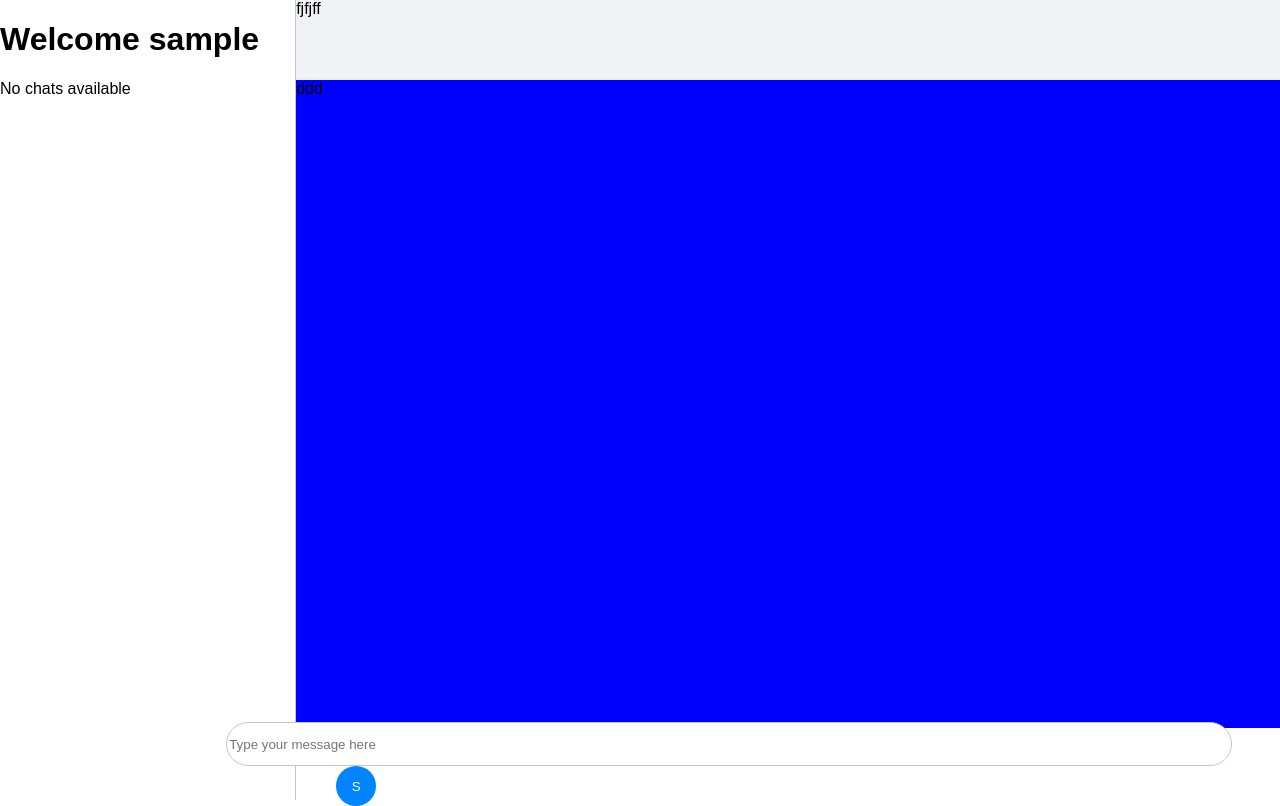
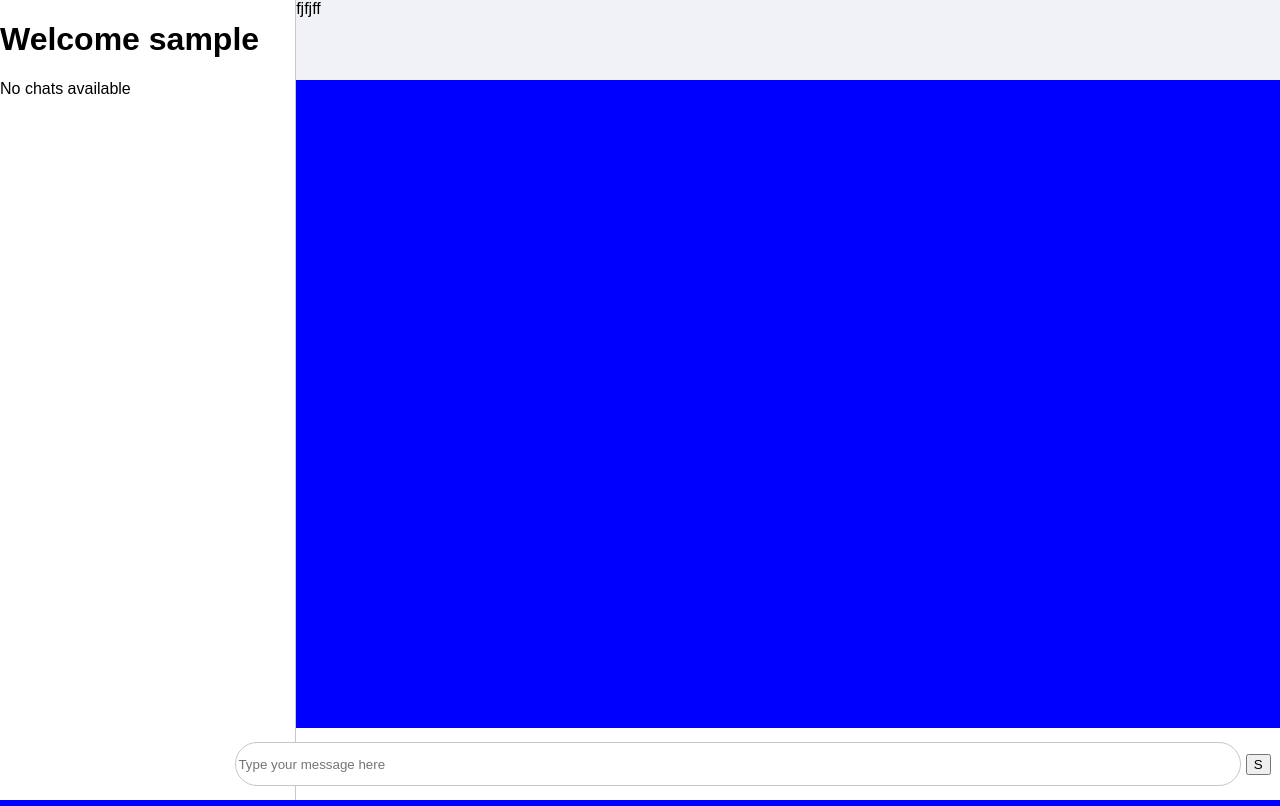
Before and after one commit to marcogiovannigiacomo/prova_msger, a PHP site: page /HomePage.php in a window 1280 px wide. Run offline with PHP 8.4, Linux system fonts and the light colour scheme; the visitor is signed in with stand-in values (Sample User, id 1); data that the repository does not hold is empty.

Commit message:
Add files via upload

```diff
--- a/HomePage.php
+++ b/HomePage.php
@@ -44,7 +44,7 @@ $username = $_SESSION["username"];
 
             <div class="bottom-rightside-container ">
                 <div class="chat-box">
-                    ddd
+                    <?php include("getMessages.php"); ?>
                 </div>
                 <div class="message-send-box">
                     <form action="sendMessage.php" method="post">
--- a/Homepage.css
+++ b/Homepage.css
@@ -119,13 +119,4 @@ body {
 }
 
 .send{
-
-        background-color: #0084ff !important;
-        color: white !important;
-        border: 0 !important;
-        border-radius: 40px !important;
-        width: 40px !important;
-        height: 40px !important;
-        margin-left: 40px !important;
-
 }
--- a/getChat.php
+++ b/getChat.php
@@ -28,8 +28,8 @@ $result = mysqli_query($conn, $sql);
 
 if (mysqli_num_rows($result) > 0) {
     while ($row = mysqli_fetch_assoc($result)) {
-        echo "<form method='post' action='chat.php'>";
-        echo '<button type="submit" class= "' . $classebottone . '">' . $row["chat_name"] . '" ';
+        echo "<form method='post' action='getMessages.php'>";
+        echo '<button type="submit" class= "' . $classebottone . '"name="chat-button" value="'. $row["chat_id"].'">' . $row["chat_name"] . '" ';
         $sql2 = "SELECT
                         u.id AS user_id,
                         u.name AS user_name,
```
Also changed, not shown: getMessages.php (added, +37 -0 lines), 1 other file.
